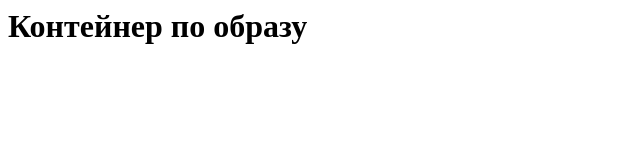
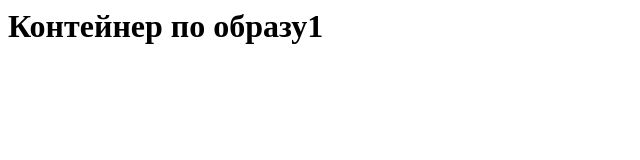
Before and after one commit to SergePek/demo, a plain HTML site: page index.html in a window 1280 px wide. Shown: the full height of the page, 0-640 px from the left. Drawn offline with Linux system fonts and the light colour scheme.

Commit message:
Update index.html

```diff
--- a/index.html
+++ b/index.html
@@ -1,2 +1,2 @@
 <meta charset="utf-8">
-<h1>Контейнер по образу</h1>
+<h1>Контейнер по образу1 </h1>
```
